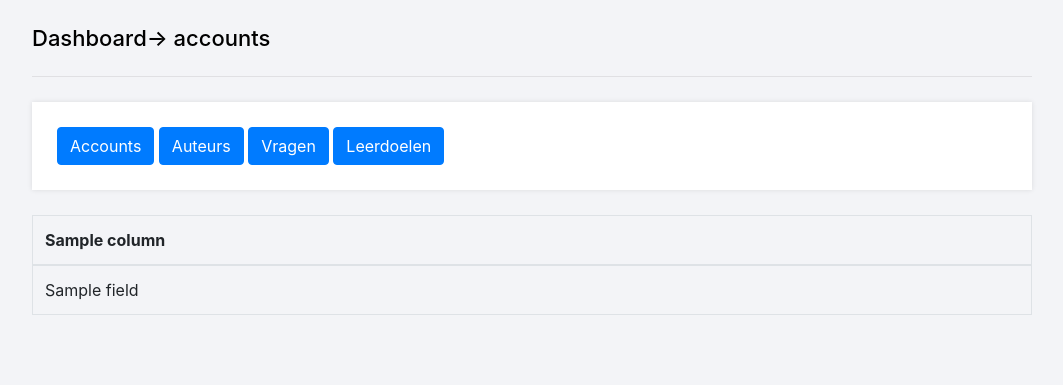
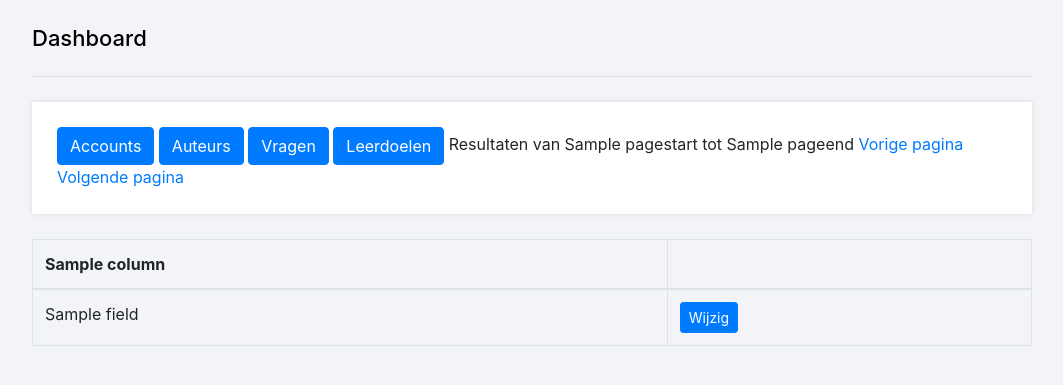
Before and after one commit to Sema-1054531/werkplaats-2-mvc, a Flask app: template templates/vragen.html in a window 1280 px wide. Shown: the part 60-445 px from the top of the page, without its empty margins (108-1171 px from the left). Run offline with Flask 2, Linux system fonts and the light colour scheme; the first user in the database is signed in; the template is opened without the code that fills it: most values are stand-ins (such as "Sample title", 1, 10 or a date in 2020); some libraries are stand-ins or nearby versions.

Commit message:
Vragen laten updaten vragen_update.html

```diff
--- a/main.py
+++ b/main.py
@@ -120,7 +120,7 @@ def vragen(start=0, eind=10):
     rows = rows[start:eind]
     return render_template('vragen.html', rows=rows, columns=columns)
 
-# save vragen
+# save / update vragen
 @app.route('/home/vragen/opslaan/<question_id>', methods=['POST'])
 def opslaan(question_id):
     question_content = request.form["vraag"]
--- a/templates/vragen.html
+++ b/templates/vragen.html
@@ -1,32 +1,26 @@
 {% extends 'layout.html' %}
 
-{% block title %}Test-Correct / accounts{% endblock %}
+{% block title %}Home - auteurs{% endblock %}
 
 {% block content %}
+    <h2>Dashboard</h2>
+    <!-- <p>Welcome back, {{ username }}!</p> -->
 
-<h2>Dashboard-> accounts</h2>
-
-<!-- links -->
+<body>
 <div>
         <a href='/home' class='btn btn-primary'>Accounts</a>
         <a href='/home/auteurs' class='btn btn-primary'>Auteurs</a>
         <a href='/home/vragen' class='btn btn-primary'>Vragen</a>
         <a href='/home/leerdoelen' class='btn btn-primary'>Leerdoelen</a>
+        <!-- <a class='text-right'><a href='' class='btn btn-success'>Add User</a> -->
+        {% set nextpage=pageend + 10 %}
+        {% set previouspage=pagestart - 10 %}
+        Resultaten van {{  pagestart }} tot {{ pageend }}
+        {%  if previouspage >= 0 %}
+        <a href="/home/vragen/{{ previouspage }}/{{ pagestart }}">Vorige pagina</a>
+        {% endif %}
+        <a href="/home/vragen/{{ pageend }}/{{ nextpage }}">Volgende pagina</a>
 </div>
-
-{% if questions_page %}
-<div>
-    <h3>Ongeldige vragen kunnen worden bewerkt (<i class="fas fa-edit"></i>) of gemarkeerd als uitzondering (<i
-            class="fas fa-check-circle"></i>)</h3>
-    <p>Vragen kunnen om de volgende redenen ongeldig zijn:</p>
-    <ul>
-        <li>Vraag heeft ongeldig leerdoel of null.</li>
-        <li>Vraag heeft verkeerde auteur, of auteur bestaat niet.</li>
-        <li>Vraag bevat HTML of systeemcodes zoals <code>&lt;br&gt; of nbsp</code></li>
-    </ul>
-</div>
-{% endif %}
-
     <table class='table table-bordered'>
         <tr>
             {% for column in columns %}
@@ -38,23 +32,49 @@
             <tr>
                 {% for field in row %}
                     <td>{{ field }}</td>
+
                 {% endfor %}
+            <td>
+            <!-- Button trigger modal -->
+            <button type="button" class="btn btn-primary btn-sm" data-toggle="modal" data-target="#editVraagModal{{ row[0] }}">Wijzig
+            </button>
+            <!-- Modal -->
+            <div class="modal fade" id="editVraagModal{{ row[0] }}" tabindex="-1" role="dialog" aria-labelledby="exampleModalLabel"
+                 aria-hidden="true">
+                <div class="modal-dialog" role="document">
+                    <div class="modal-content">
+                        <div class="modal-header">
+                            <h5 class="modal-title" id="exampleModalLabel">Wijzig vraag</h5>
+                            <button type="button" class="close" data-dismiss="modal" aria-label="Close">
+                                <span aria-hidden="true">&times;</span>
+                            </button>
+                        </div>
+                        <form method="post" action="/home/vragen/opslaan/{{ row[0] }}">
+                        <div class="modal-body">
+                            <!-- Hier komt de editformulier, dit formulier gaat ik de vraag aanpassen op basis van de nieuwe values die ik meegeef in de formulier -->
+                                <div class="form-group">
+                                    <p>id:{{ row[0] }}</p>
+                                </div>
+                                <div class="form-group">
+                                    <label for="exampleFormControlTextarea1">Wijzig vraag</label>
+                                    <textarea class="form-control" id="exampleFormControlTextarea1" name="vraag" rows="3">{{ row[2] }}</textarea>
+                                </div>
 
-            {% if questions_page %}
-            {% if invalid_questions_status[row[0]] %}
-            <td><a href='/home/edit_question/{{row[0]}}'><i class="fas fa-edit"></i></a>
-                <a href='/home/set_question_as_exception/{{row[0]}}'><i class="fas fa-check-circle"></i></a>
+                        </div>
+                        <div class="modal-footer">
+                            <input type="submit" class="btn btn-primary" value="Opslaan">
+                            <button type="button" class="btn btn-secondary" data-dismiss="modal">Sluiten</button>
+                        </div>
+                        </form>
+
+                    </div>
+                </div>
+            </div>
             </td>
-            {% else %}
-            <td>
-                <a href='https://test-correct.nl/?vraag={{ row[0] }}' target="_blank"><i class="fas fa-link"></i>
-            </td>
-            {% endif %}
-
-            {% endif %}
             </tr>
         {% endfor %}
         </tbody>
+
 
     </table>
 
--- a/templates/vragen_update.html
+++ b/templates/vragen_update.html
@@ -12,13 +12,13 @@
     <a href='/home/vragen' class='btn btn-primary'>Vragen</a>
     <a href='/home/leerdoelen' class='btn btn-primary'>Leerdoelen</a>
 
-        {% set nextpage=pageend + 10 %}
+        {% set nextpage=page-end + 10 %}
         {% set previouspage=pagestart - 10 %}
-        Resultaten van {{  pagestart }} tot {{ pageend }}
+        Resultaten van {{  pagestart }} tot {{ page-end }}
         {%  if previouspage >= 0 %}
         <a href='/home/vragen/{{ previouspage }}/{{ pagestart }}' class='btn btn-outline-primary'>Vorige pagina</a>
         {% endif %}
-        <a href='/home/vragen/{{ pageend }}/{{ nextpage }}' class='btn btn-outline-primary'>Volgende pagina</a>
+        <a href='/home/vragen/{{ page-end }}/{{ nextpage }}' class='btn btn-outline-primary'>Volgende pagina</a>
 
 
     <table class='table table-bordered'>
```
Lines whose indentation alone changed are shown as unchanged.
